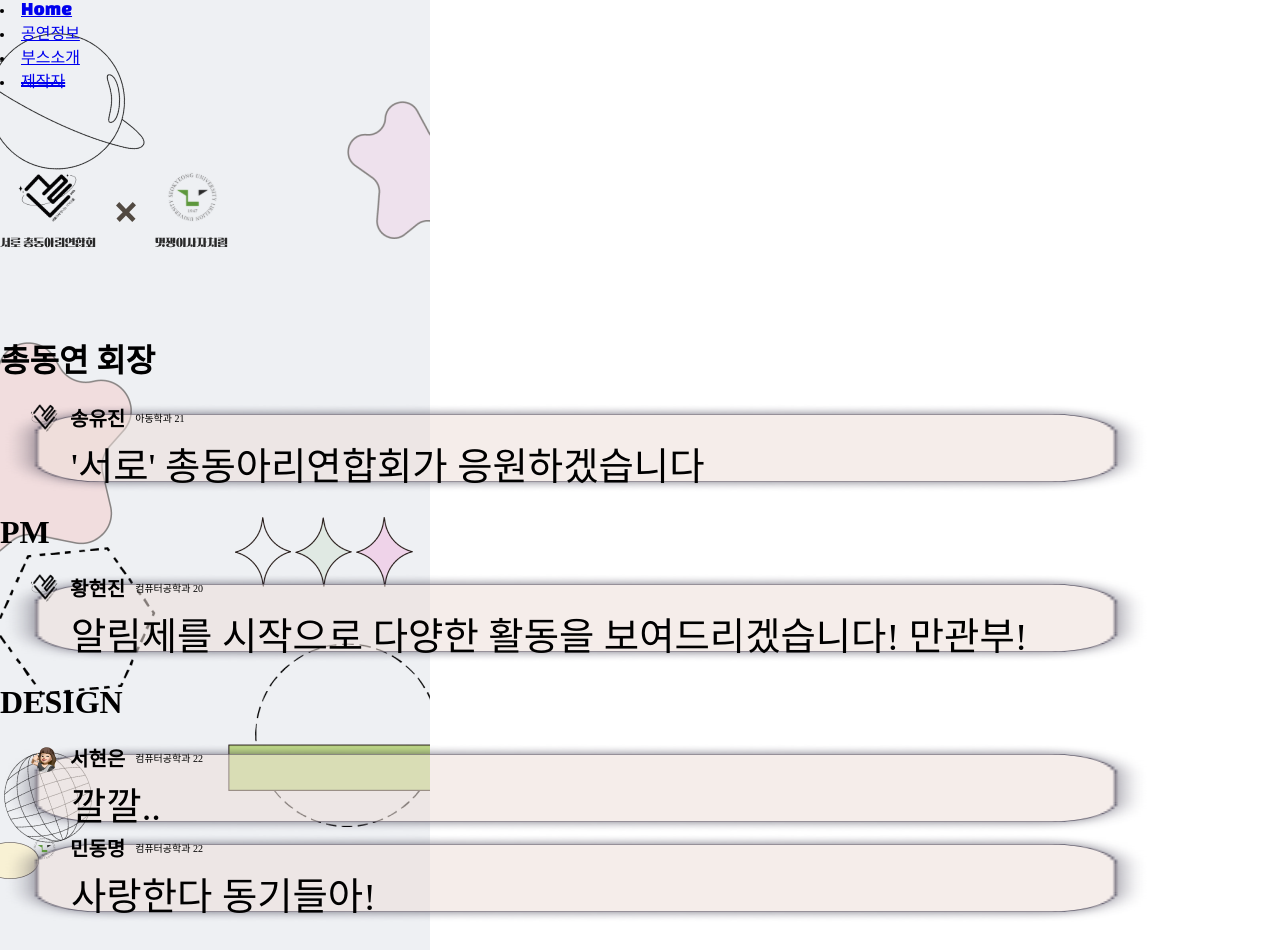
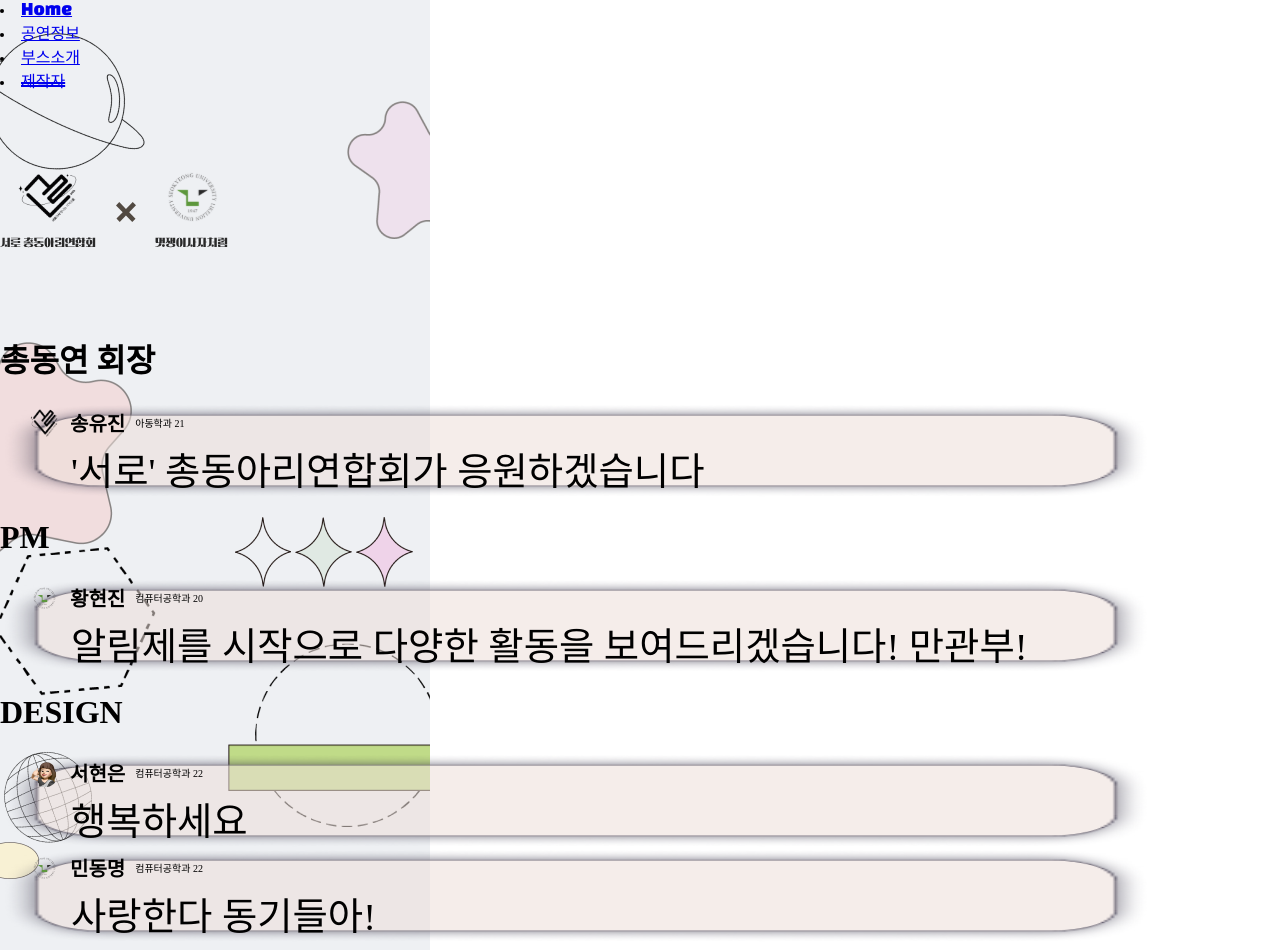
Before and after one commit to LikeLion-SKU/2024-SKU-Club-Fair, a React (Vite) app: page /about in a window 1280 px wide. Shown: the top 950 px of the page. Built offline with nearby package versions, Linux system fonts and the light colour scheme; a web font is replaced by a local one.

Commit message:
fix/찐찐막
소개 페이지 수정

```diff
--- a/src/components/InfoLine.jsx
+++ b/src/components/InfoLine.jsx
@@ -7,6 +7,7 @@ export default function InfoLine({ name, src, img, info }) {
           flexDirection: 'column',
           width: '100%',
           height: '90px',
+          paddingTop : '5px',
           justifyContent: 'center',
           backgroundImage: "url('/box_about.png')",
           backgroundSize: '100% 100%',
--- a/src/pages/About.jsx
+++ b/src/pages/About.jsx
@@ -26,13 +26,13 @@ export default function About() {
           name="황현진"
           info="컴퓨터공학과 20"
           src="알림제를 시작으로 다양한 활동을 보여드리겠습니다! 만관부!"
-          img={center}
+          img={test}
         />
         <h1>DESIGN</h1>
         <InfoLine
           name="서현은"
           info="컴퓨터공학과 22"
-          src="깔깔.."
+          src="행복하세요"
           img={'/ME.png'}
         />
         <InfoLine
```
